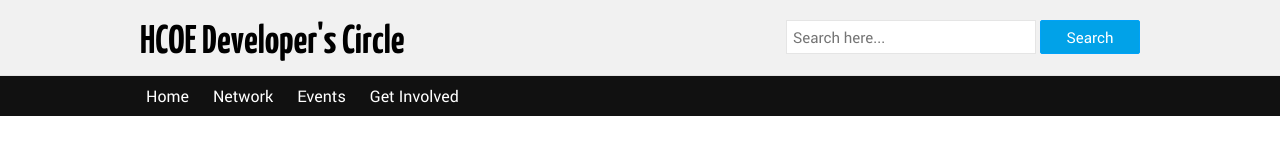
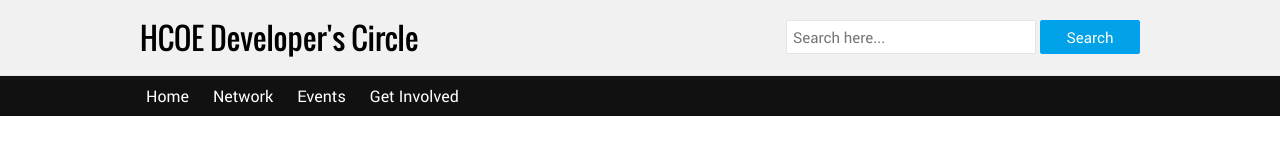
Before and after one commit to hcoedevcircle/hcoedevcircle.github.io, a plain HTML site: page index.html in a window 1280 px wide. Shown: the top 160 px of the page. Drawn offline with Linux system fonts and the light colour scheme.

Commit message:
Logo Changed

```diff
--- a/system/fonts/font-logo.css
+++ b/system/fonts/font-logo.css
@@ -1,9 +1,11 @@
 @font-face {
-	font-family:"Yanone Kaffeesatz Bold";
-	src:url("YanoneKaffeesatz-Bold.eot?") format("eot"),
-	url("YanoneKaffeesatz-Bold.svg#YanoneKaffeesatz-Bold") format("svg"),
-	url("YanoneKaffeesatz-Bold.woff") format("woff"),
-	url("YanoneKaffeesatz-Bold.ttf") format("truetype");
-	font-weight:normal;
-	font-style:normal;
+    font-family: 'oswaldregular';
+    src: url('oswald-regular-webfont.eot');
+    src: url('oswald-regular-webfont.eot?#iefix') format('embedded-opentype'),
+         url('oswald-regular-webfont.woff') format('woff'),
+         url('oswald-regular-webfont.ttf') format('truetype'),
+         url('oswald-regular-webfont.svg#oswaldregular') format('svg');
+    font-weight: normal;
+    font-style: normal;
+
 }
--- a/system/fonts/font.css
+++ b/system/fonts/font.css
@@ -2,9 +2,9 @@
     font-family: 'robotoregular';
     src: url('roboto-regular-webfont.eot');
     src: url('roboto-regular-webfont.eot?#iefix') format('embedded-opentype'),
-    url('roboto-regular-webfont.svg#robotoregular') format('svg'),
          url('roboto-regular-webfont.woff') format('woff'),
-         url('roboto-regular-webfont.ttf') format('truetype');
+         url('roboto-regular-webfont.ttf') format('truetype'),
+         url('roboto-regular-webfont.svg#robotoregular') format('svg');
     font-weight: normal;
     font-style: normal;
 }
--- a/system/style/main.css
+++ b/system/style/main.css
@@ -126,17 +126,13 @@ body{
 	color: #01a2e8;
 }
 .logo-title{
-	font-family:"Yanone Kaffeesatz Bold";
+	font-family:"oswaldregular";
 	float: left;
 	position: relative;
 	top:15px;
-	font-size: 40px;
+	font-size: 30px;
 	cursor: default;
 	transition:.2s;
-}
-.logo-title:hover{
-	color: #0099CC;
-	text-shadow: 0px 0px 5px rgba(65,190,250,0.3);
 }
 .nav{
 	width: 100%;
```
Also changed, not shown: system/fonts/oswald-regular-webfont.ttf (added), system/fonts/oswald-regular-webfont.woff (added), 2 other files.
